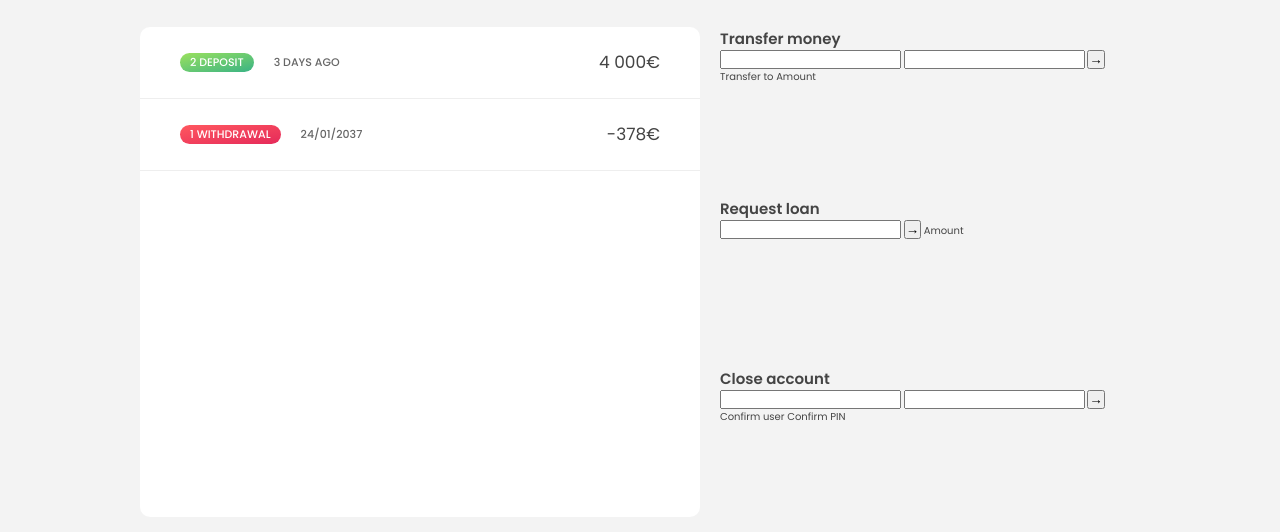
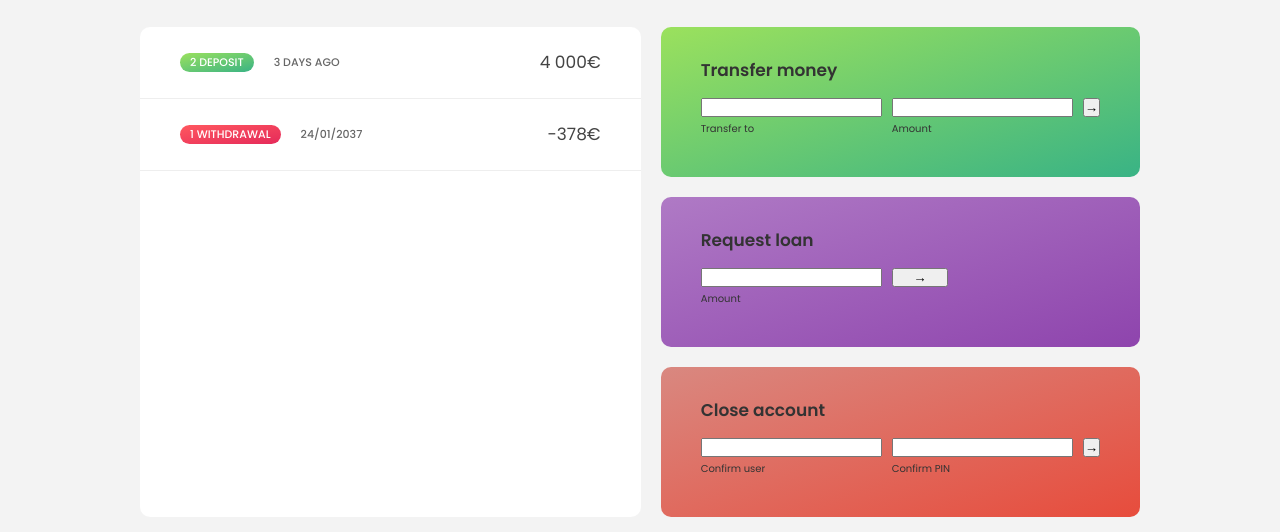
Before and after one commit to sasanedicbn/Bank-app, a website built with Vite: page Bank app/index.html in a window 1280 px wide. Shown: the part 224-756 px from the top of the page. Built offline with nearby package versions, Linux system fonts and the light colour scheme; files whose address does not match are found by name.

Commit message:
Create style for oparations

```diff
--- a/Bank app/style.css
+++ b/Bank app/style.css
@@ -180,6 +180,48 @@ nav {
 .summary__value--in {
   color: #66c873;
 }
+/* OPERATIONS */
+.operation {
+  border-radius: 1rem;
+  padding: 3rem 4rem;
+  color: #333;
+}
+
+.operation--transfer {
+  background-image: linear-gradient(to top left, #39b385, #9be15d)
+}
+
+.operation--loan {
+  background-image: linear-gradient(to top left, #8e44ad, #af7ac5);
+}
+
+.operation--close {
+  background-image: linear-gradient(to top left, #e74c3c, #d98880);
+}
+
+
+
+h2 {
+  margin-bottom: 1.5rem;
+  font-size: 1.7rem;
+  font-weight: 600;
+  color: #333;
+}
+
+.form {
+  display: grid;
+  grid-template-columns: 2.5fr 2.5fr 1fr;
+  grid-template-rows: auto auto;
+  gap: 0.4rem 1rem;
+}
+
+
+.form.form--loan {
+  grid-template-columns: 2.5fr 1fr 2.5fr;
+}
+.form__label--loan {
+  grid-row: 2;
+}
 
 .summary__value--out {
   color: #f5465d;
```
